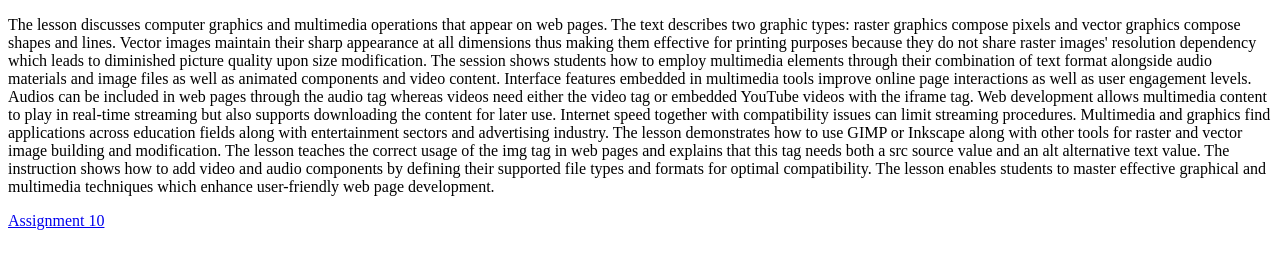
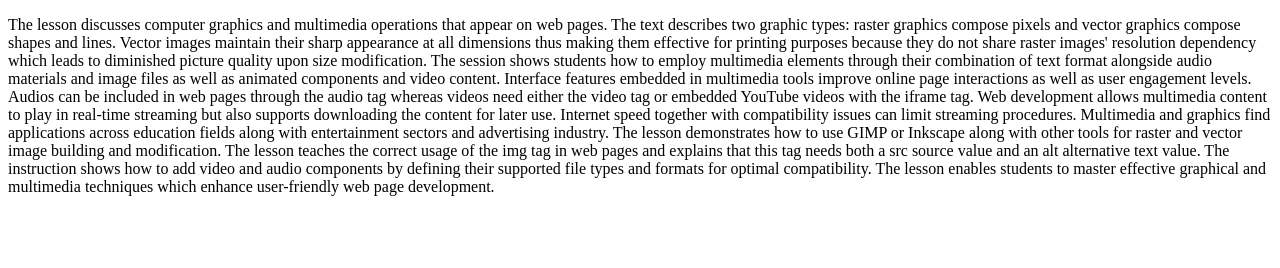
Before and after one commit to khan5469/khan5469.github.io, a plain HTML site: page web110 /assignment10.html in a window 1280 px wide. Drawn offline with Linux system fonts and the light colour scheme.

Commit message:
Update assignment10.html

```diff
--- a/web110 /assignment10.html
+++ b/web110 /assignment10.html
@@ -16,6 +16,4 @@ The lesson demonstrates how to use GIMP or Inkscape along with other tools for r
 The lesson enables students to master effective graphical and multimedia techniques which enhance user-friendly web page development.
 </p>
   </body>
-</html><nav>
-    <a href="assignment10.html">Assignment 10</a>
-</nav>
+</html>
```
